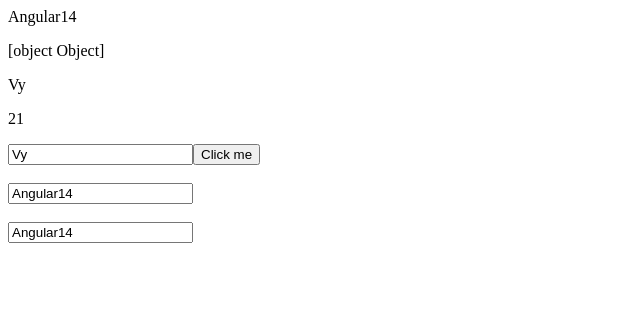
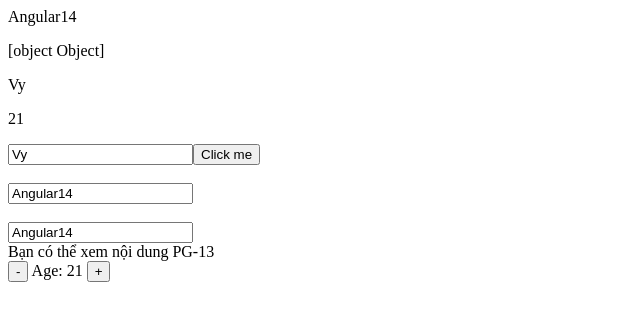
Before and after one commit to vylote/100dayangular, an Angular app: page / in a window 1280 px wide. Shown: the top 320 px of the page, without its empty margins (0-640 px from the left). Built offline with nearby package versions, Linux system fonts and the light colour scheme.

Commit message:
day4: structure directive ngIf

```diff
--- a/src/app/app.component.html
+++ b/src/app/app.component.html
@@ -32,3 +32,21 @@ btn.addEventListener('click', handler) -->
 <br><br>
 <!-- [(ngModel)] = [ngModel]="name"+(ngModelChange)="name = $event" (property + event binding) -->
 <input type="text" [ngModel]="name" (ngModelChange)="name = $event"/>
+
+<br>
+<!-- day4: -->
+<app-hello *ngIf="user.age >= 13; else noPG13" test="user.name"></app-hello>
+
+<ng-template #noPG13>
+  <div>Bạn không thể xem nội dung PG-13</div>
+</ng-template>
+
+<!-- Với cú pháp sử dụng dấu * ở trên, có thể các bạn sẽ thấy nó khác lạ, nhưng thực tế, nó được gọi là Syntactic sugar
+(giúp nhìn code dễ hiểu, dễ đọc hơn chẳng hạn) được chuyển đổi sang dạng property binding như sau: -->
+<ng-template [ngIf]="user.age >= 13" [ngIfElse]="noPG13">
+  <div *ngIf="user.age >= 13; else noPG13">Bạn có thể xem nội dung PG-13</div>
+</ng-template>
+
+<button (click)="user.age = user.age-1">-</button>
+Age: {{ user.age }}
+<button (click)="user.age = user.age+1">+</button>
--- a/src/app/hello/hello.component.ts
+++ b/src/app/hello/hello.component.ts
@@ -1,7 +1,22 @@
-import { Component } from '@angular/core';
+import { Component, Input } from '@angular/core';
 
 @Component({
   selector: 'app-hello',
-  template: ` <h2>Hello there!</h2> `,
+  templateUrl: './hello.component.html'
 })
-export class HelloComponent {}
+export class HelloComponent {
+  user = {
+    name: 'Tiep Phan',
+    age: 14,
+  };
+
+  @Input() test: String
+
+  ngOnInit() {
+    console.log('hello init')
+  }
+
+  ngOnDestroy() {
+    console.log('hello destroy')
+  }
+}
```
Also changed, not shown: src/app/hello/hello.component.html (added).
